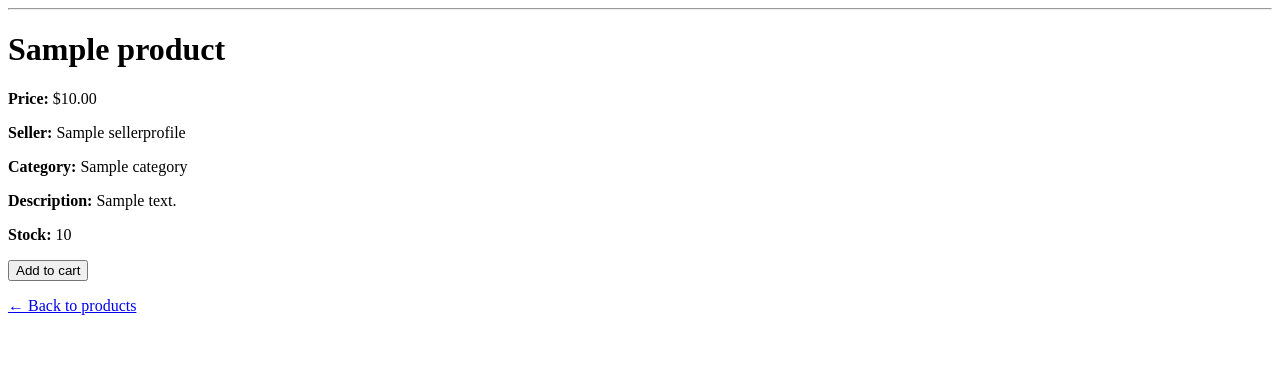
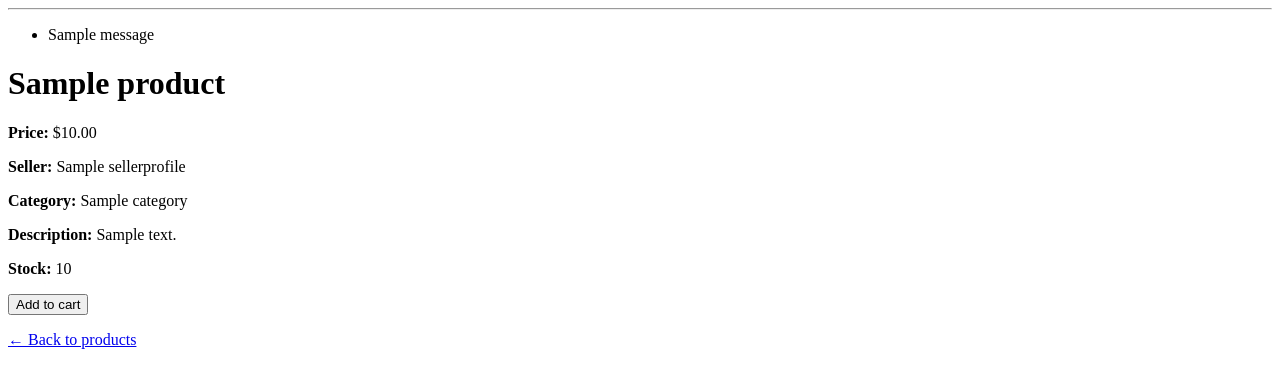
Before and after one commit to Shamsun-Nahar-Nitu/stationery-marketplace, a Django app: a page that uses templates/base.html in a window 1280 px wide. Shown: the part 26-414 px from the top of the page. Run offline with Django 5.2, Linux system fonts and the light colour scheme; tables that the repository leaves empty hold one stand-in row (values such as "Sample post"); one stand-in notice (Sample message) is shown; parts of the project's set-up code (start-up, migrations or seed data) failed here and were passed over.

Commit message:
Add message display section in base template for user notifications

```diff
--- a/templates/base.html
+++ b/templates/base.html
@@ -12,6 +12,14 @@
     </nav>
     <hr>
 
+    {% if messages %}
+      <ul>
+        {% for message in messages %}
+          <li>{{ message }}</li>
+        {% endfor %}
+      </ul>
+    {% endif %}
+
     {% block content %}{% endblock %}
   </body>
 </html>
```
